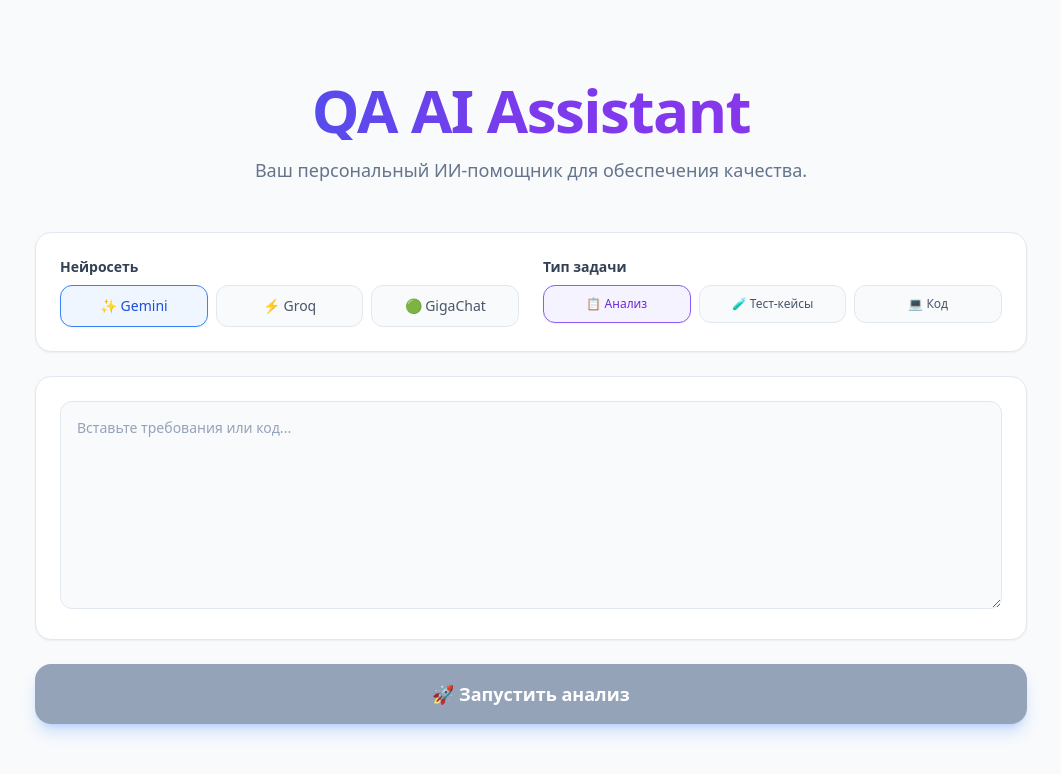
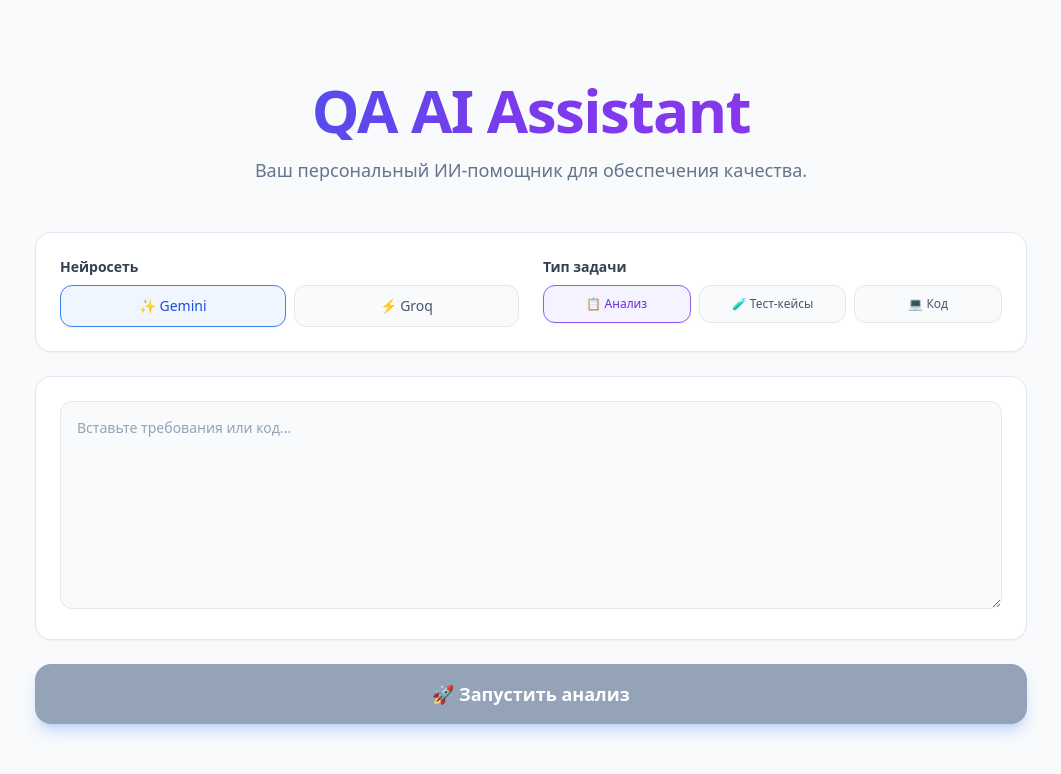
Before and after one commit to AlexeySaraev/QASite, a Next.js app: page / in a window 1280 px wide. Shown: the top 774 px of the page, without its empty margins (109-1170 px from the left). Built offline with nearby package versions, Linux system fonts and the light colour scheme.

Commit message:
Update page.tsx

```diff
--- a/app/page.tsx
+++ b/app/page.tsx
@@ -51,7 +51,7 @@
           <div>
             <label className="block text-sm font-semibold text-slate-700 mb-2">Нейросеть</label>
             <div className="flex gap-2">
-              {["gemini", "groq", "gigachat"].map((m) => (
+              {["gemini", "groq"].map((m) => (
                 <button
                   key={m}
                   onClick={() => setModel(m)}
```
